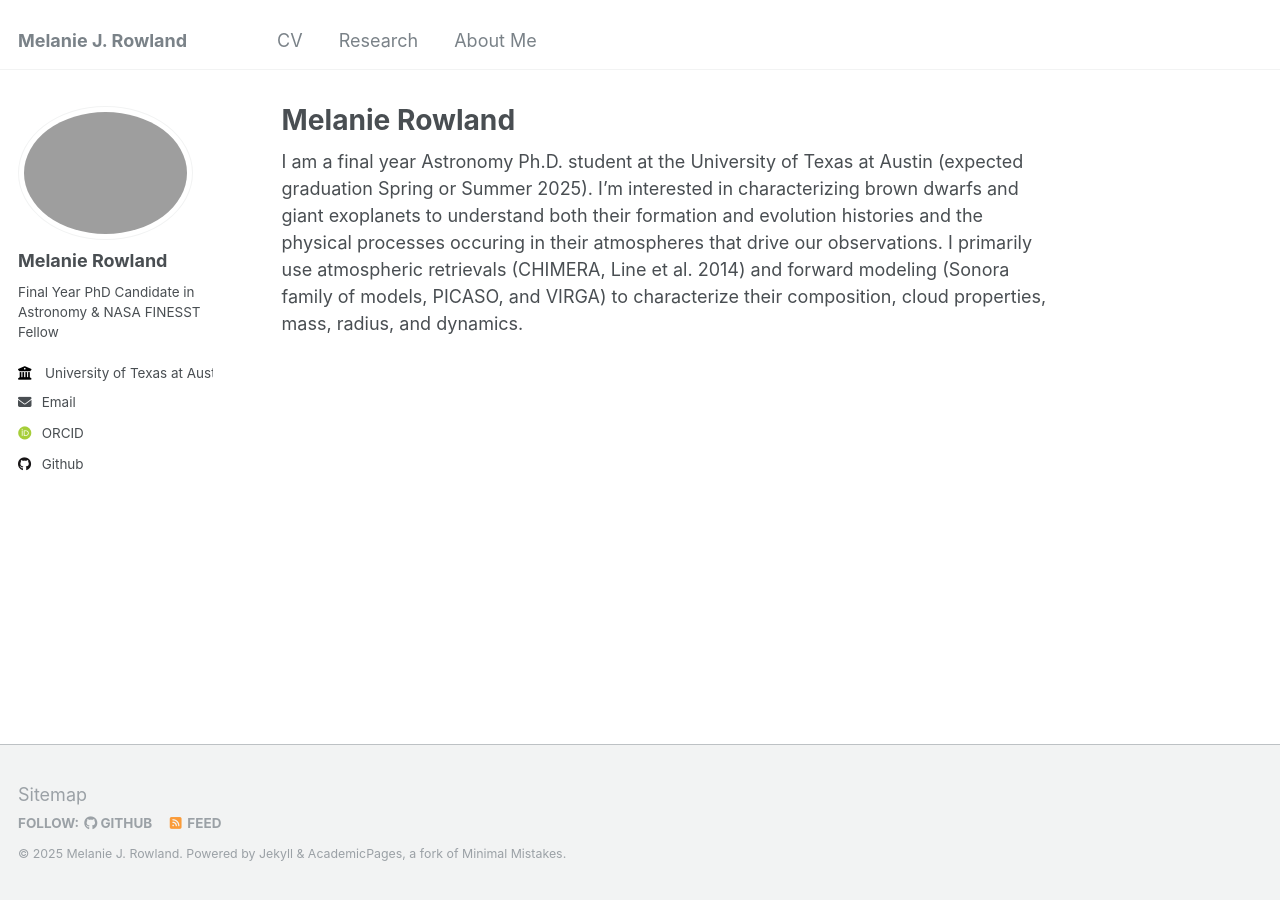
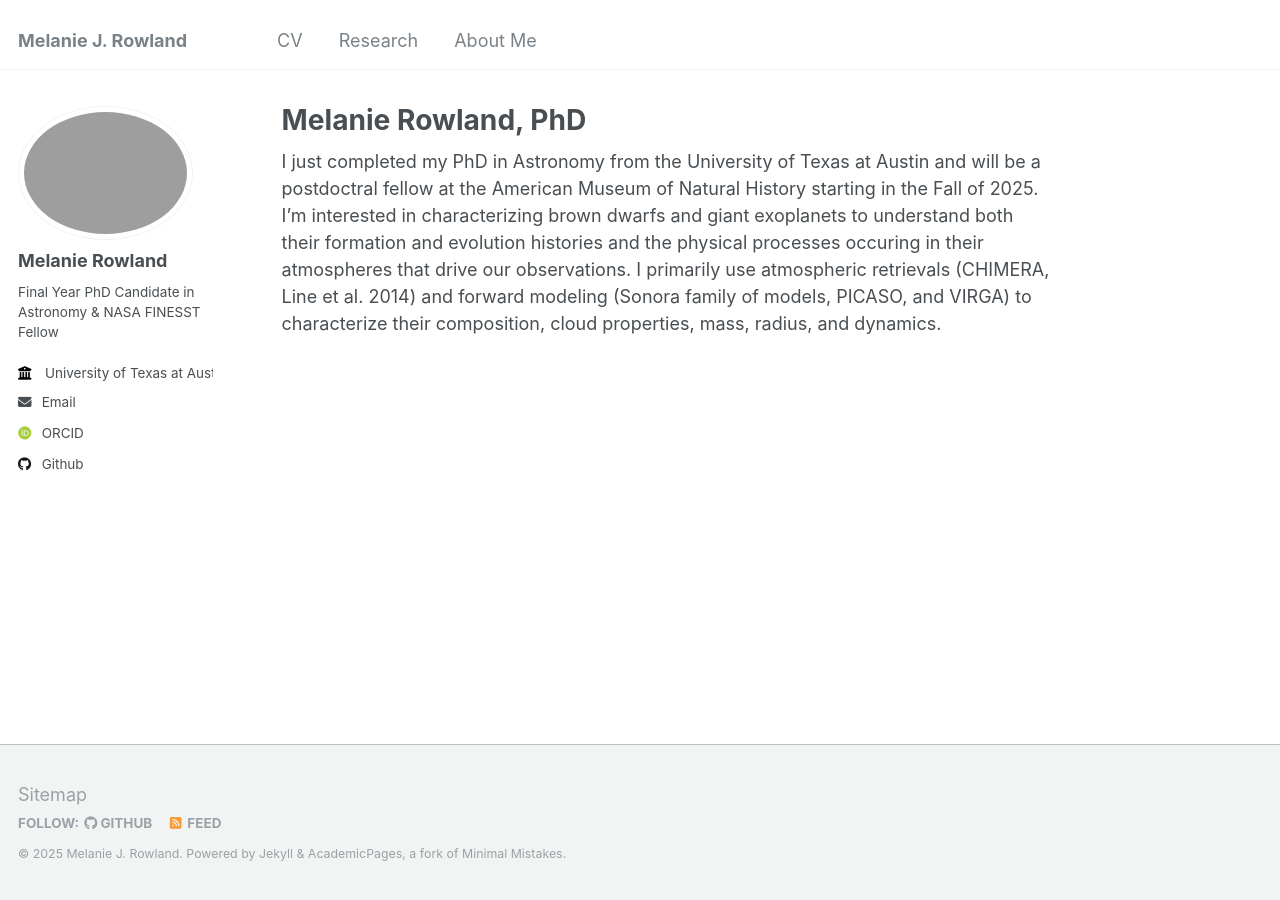
Before and after one commit to melrows/melrows.github.io, a Jekyll site: the page built from _pages/about.md, in a window 1280 px wide. Built offline with Jekyll 4.4.1, drawn with Linux system fonts in a browser that asks for light colours; some web fonts are replaced.

Commit message:
Update about.md
updated title

```diff
--- a/_pages/about.md
+++ b/_pages/about.md
@@ -1,10 +1,10 @@
 ---
 permalink: /
-title: "Melanie Rowland"
+title: "Melanie Rowland, PhD"
 author_profile: true
 redirect_from:
   - /about/
   - /about.html
 ---
 
-I am a final year Astronomy Ph.D. student at the University of Texas at Austin (expected graduation Spring or Summer 2025). I'm interested in characterizing brown dwarfs and giant exoplanets to understand both their formation and evolution histories and the physical processes occuring in their atmospheres that drive our observations. I primarily use atmospheric retrievals (CHIMERA, Line et al. 2014) and forward modeling (Sonora family of models, PICASO, and VIRGA) to characterize their composition, cloud properties, mass, radius, and dynamics.
+I just completed my PhD in Astronomy from the University of Texas at Austin and will be a postdoctral fellow at the American Museum of Natural History starting in the Fall of 2025. I'm interested in characterizing brown dwarfs and giant exoplanets to understand both their formation and evolution histories and the physical processes occuring in their atmospheres that drive our observations. I primarily use atmospheric retrievals (CHIMERA, Line et al. 2014) and forward modeling (Sonora family of models, PICASO, and VIRGA) to characterize their composition, cloud properties, mass, radius, and dynamics.
```
